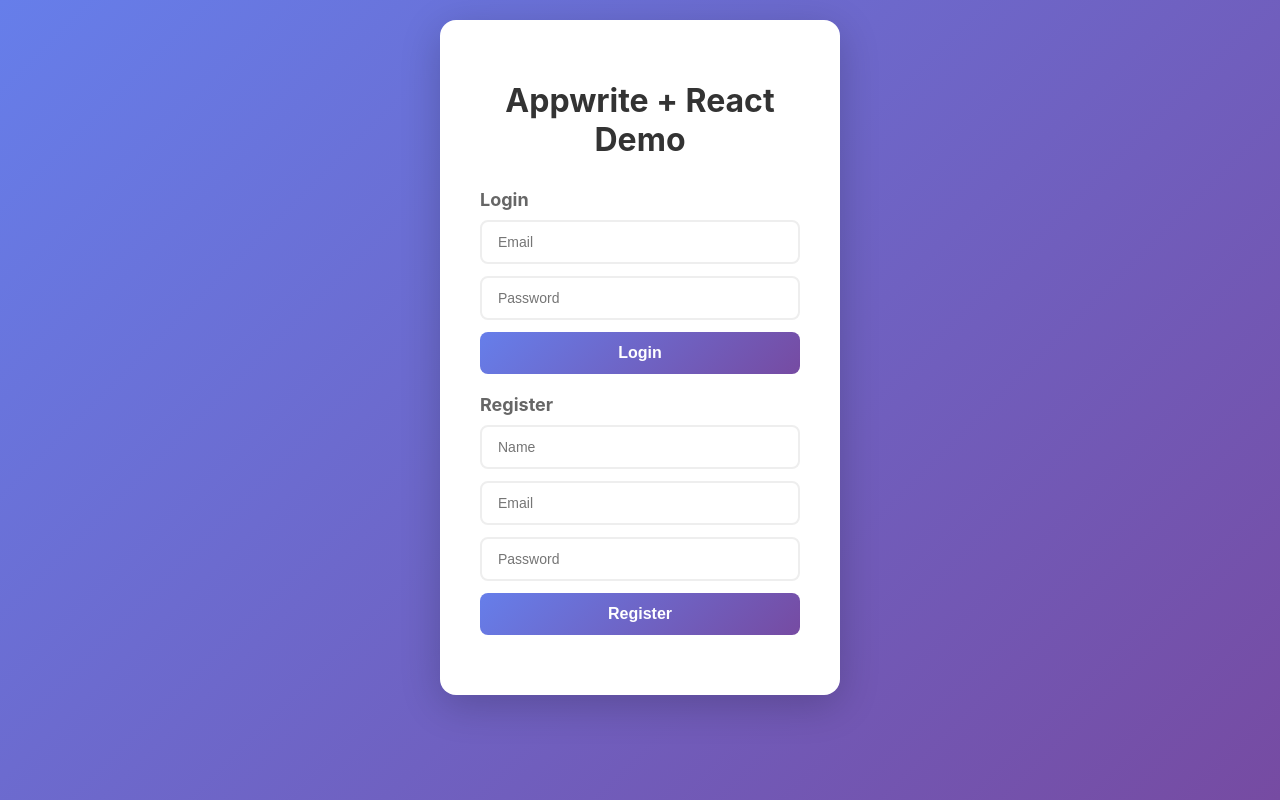
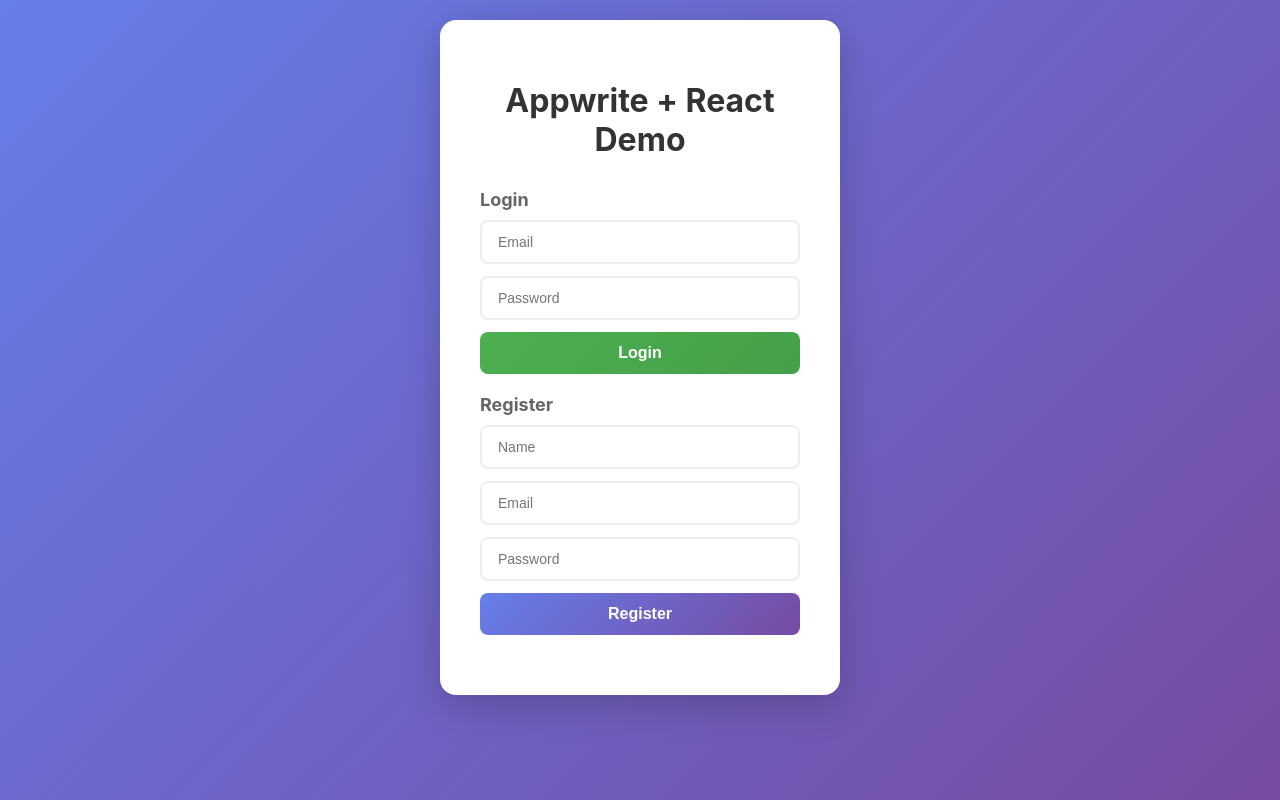
Before and after one commit to dawnmie/baas-69412f4400391cbade73, a React (Vite) app: page / in a window 1280 px wide. Built offline with nearby package versions, Linux system fonts and the light colour scheme; no server answers.

Commit message:
Update src/App.css (lines 65-69) via Agent

```diff
--- a/src/App.css
+++ b/src/App.css
@@ -62,6 +62,9 @@
   cursor: pointer;
   transition: transform 0.2s, box-shadow 0.2s;
 }
+button.login-button {
+  background: linear-gradient(135deg, #4CAF50 0%, #45a049 100%);
+}
 
 button:hover {
   transform: translateY(-2px);
```
